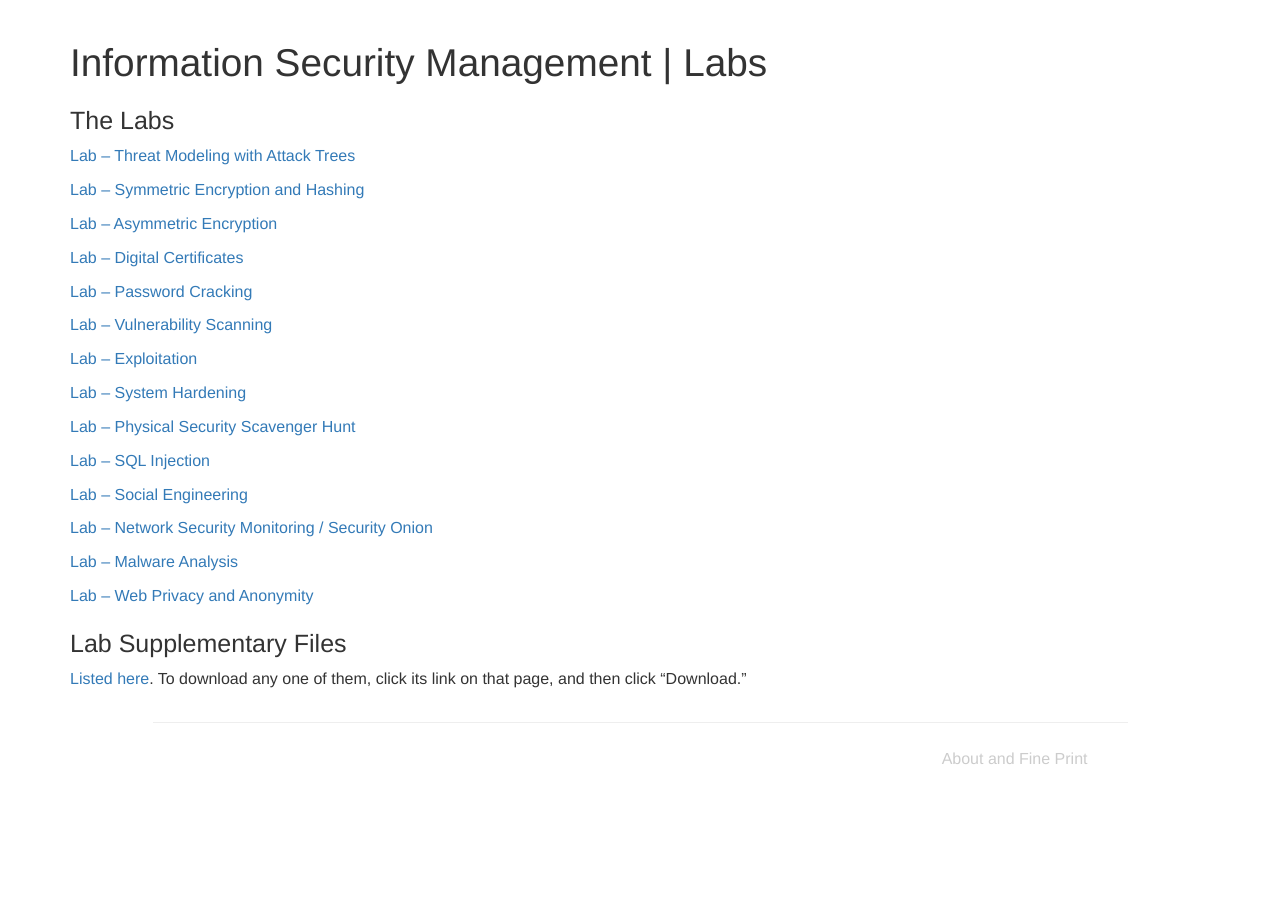
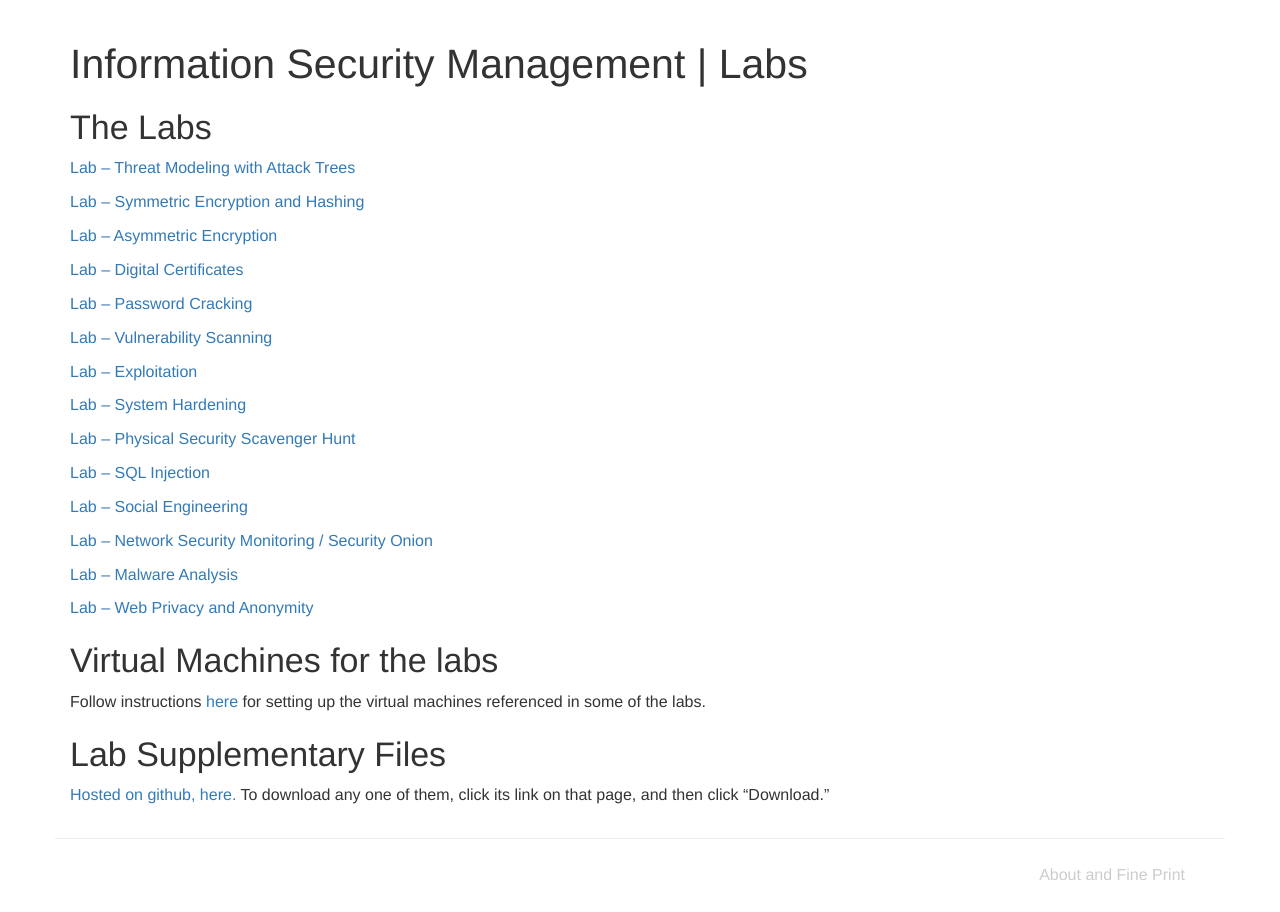
Before and after one commit to security-assignments/security-assignments.github.io, a Jekyll site: the page built from labs/index.md, in a window 1280 px wide. Built offline with Jekyll 4.4.1, drawn with Linux system fonts in a browser that asks for light colours; nearby versions of some CDN libraries; library files that are not in the unit come from our copies; comment, search, counter and statistics services are not loaded.

```diff
--- a/_config.yml
+++ b/_config.yml
@@ -54,11 +54,24 @@ host: 0.0.0.0
 collections:
     labs:
         output: true
+    activities:
+        output: true
 
 defaults:
+    -
+        scope:
+            path: "" # an empty string here means all files in the project
+        values:
+            layout: "default"
     -
         scope:
             path: ""
             type: "labs"
         values:
             layout: assignment
+    -
+        scope:
+            path: ""
+            type: "activities"
+        values:
+            layout: assignment
--- a/labs/index.md
+++ b/labs/index.md
@@ -1,7 +1,9 @@
 ---
-layout: assignment
 title: Information Security Management | Labs
 ---
+
+# {{ page.title }}
+
 
 ## The Labs
 
@@ -12,7 +14,15 @@ title: Information Security Management | Labs
 
 {% endfor %}
 
+
+
+
+## Virtual Machines for the labs
+
+Follow instructions [here]( {{ '/labs/virtual-machines/' | relative_url }}) for setting up the virtual machines referenced in some of the labs.
+
+
 ## Lab Supplementary Files
 
-[Listed here](https://github.com/deargle/security-assignments-new/tree/master/labs/files). To download any one of them, click its link
+[Hosted on github, here.](https://github.com/deargle/security-assignments-new/tree/master/labs/files) To download any one of them, click its link
 on that page, and then click "Download."
```
Also changed, not shown: _activities/diceware.md (added, +27 -0 lines), activities/index.md (added, +12 -0 lines).
